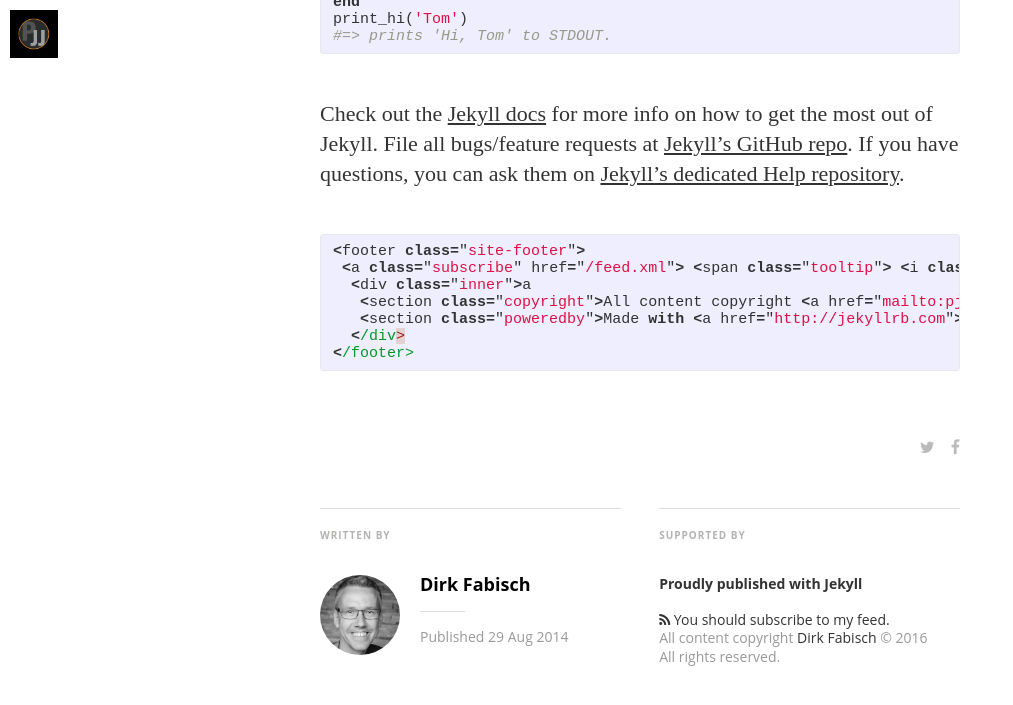
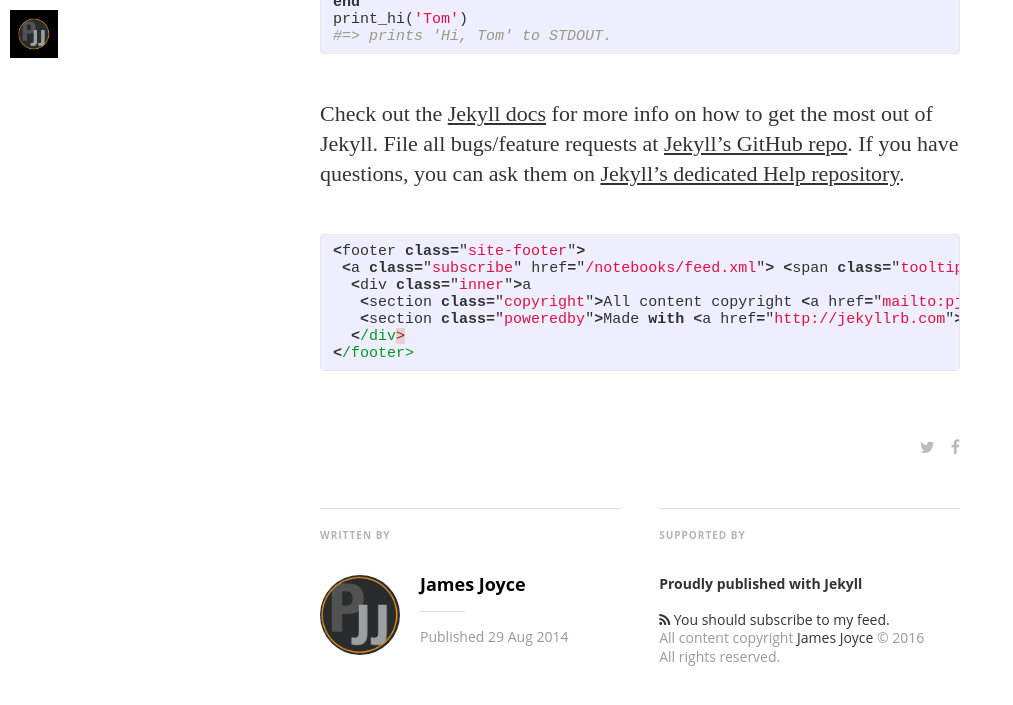
Before and after one commit to pjamesjoyce/notebooks, a Jekyll site: the page built from _posts/2014-08-29-welcome-to-jekyll.markdown, in a window 1280 px wide and 900 px high, scrolled down 1414 px, cut to the strip 0-752 px from the top of the window. Shown: the top 705 px of the strip, without its empty margins (0-1013 px from the left). Built offline with Jekyll 4.4.1, drawn with Linux system fonts in a browser that asks for light colours; nearby versions of some CDN libraries; some web fonts are replaced; some of the changed text lies outside the part shown.

Commit message:
update baseurl

```diff
--- a/_config.yml
+++ b/_config.yml
@@ -14,14 +14,14 @@ logo: "/assets/images/logo.png"
 # blog cover
 cover: "/assets/images/cA4aKEIPQrerBnp1yGHv_IMG_9534-3-2.jpg"
 
-name: 'Dirk Fabisch'
-author: 'Dirk Fabisch'
-author_image: "/assets/images/author.jpg"
+name: 'James Joyce'
+author: 'James Joyce'
+author_image: "/assets/images/logo.jpg"
 
 paginate:	5
 
 url: "https://pjamesjoyce.github.io/notebooks/" # the base hostname & protocol for your site
-baseurl: ""
+baseurl: "/notebooks"
 #used to display twitter cards
 twitter_handle: '@KTH_James'
 
```
